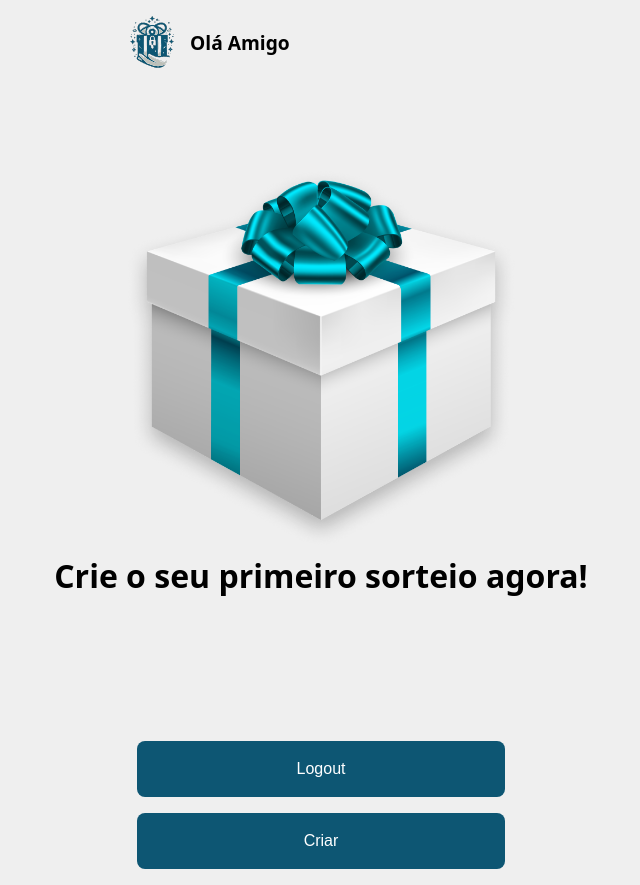
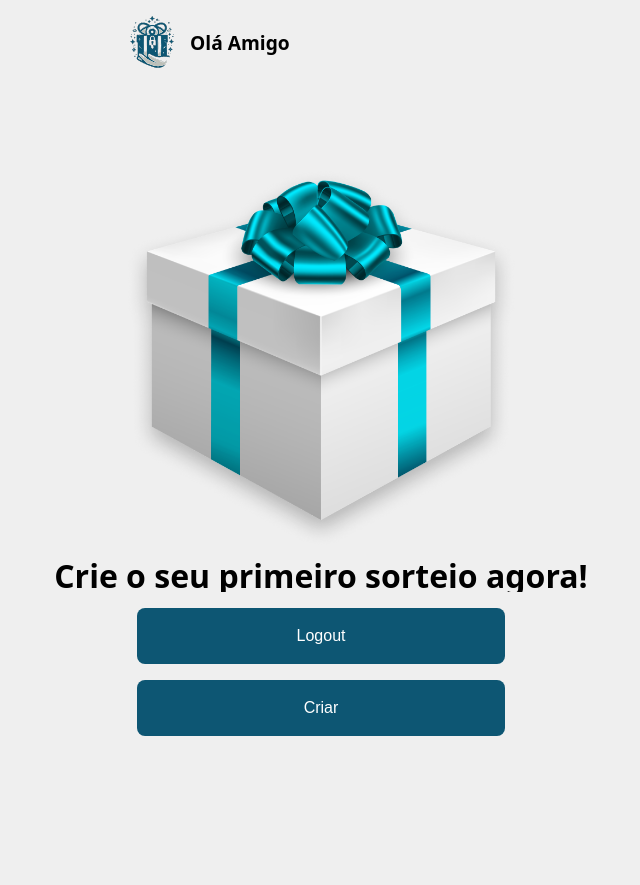
Before and after one commit to MatheusCarvalho2/secretsfriendsfrontend, a React (Vite) app: page /home in a window 1280 px wide. Shown: the whole page, without its empty margins (319-959 px from the left). After the commit the page ends 800 px from the top, so only its background shows below. Built offline with nearby package versions, Linux system fonts and the light colour scheme.

Commit message:
Fixa botão de home

```diff
--- a/src/style/home.css
+++ b/src/style/home.css
@@ -37,7 +37,9 @@
 }
 
 .buttons-home {
-  padding-top: calc(10 * var(--gap));
+  position: fixed;
+  bottom: 2rem;
+  padding: 1rem 2rem;
 }
 
 .buttons-home button {
```
